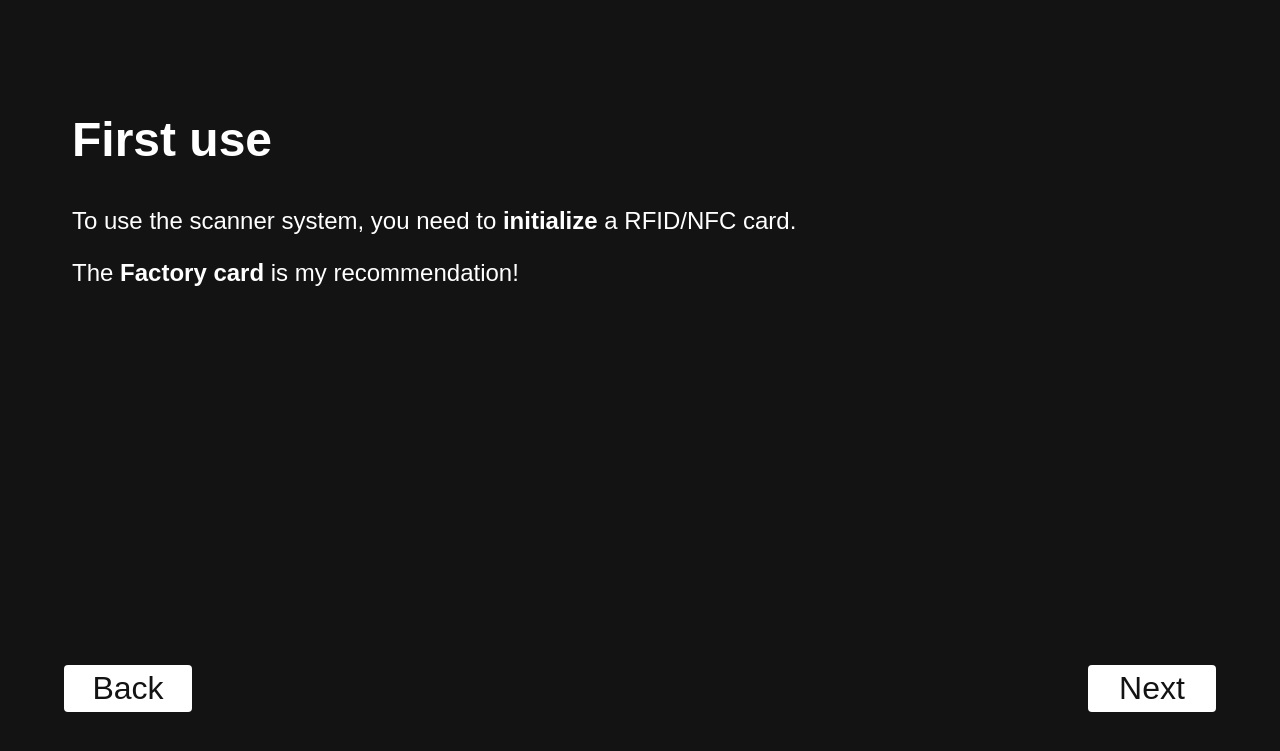
After one commit to marvin-kolja/code_lib_flask, a Flask app: page /first/intro in a window 1280 px wide. The commit adds this page. Shown: the top 751 px of the page. Run offline with Flask 2, Linux system fonts and the light colour scheme.

Commit message:
added a lot new sites and design

```diff
--- a/app.py
+++ b/app.py
@@ -1,25 +1,98 @@
-from flask import Flask, render_template
-from flask_sqlalchemy import SQLAlchemy
+from flask import Flask, render_template, redirect, url_for, request
 from datetime import datetime
 import sqlite3
+from time import sleep
+import sys
+import random
+import RPi.GPIO as GPIO
+from mfrc522 import SimpleMFRC522
+
 
 app = Flask(__name__)
-
+reader = SimpleMFRC522()
 
 @app.route('/')
 def index():
-    # return render_template('index.html')
 
-    database_contents = ''
+    # database_contents = ''
 
-    conn = sqlite3.connect('sqlite/library.db')
-    try:
-        c = conn.cursor()
-        rows = c.execute('SELECT * FROM book_book')
-        for row in rows:
-            database_contents += f"<p>{row}</p>\n"
-        return '<h1>Database Content test:</h1>' + database_contents
-    finally:
-        conn.close()
+    # conn = sqlite3.connect('sqlite/library.db')
+    # try:
+    #     c = conn.cursor()
+    #     rows = c.execute('SELECT * FROM book_book')
+    #     for row in rows:
+    #         database_contents += f"{row}\n\n"
+    #     msg = 'Database Content test:' + database_contents
+    # finally:
+    #     return render_template('index.html', msg = msg)
+    #     conn.close()
+    x = datetime.now()
+    x = x.strftime("%a" + " " + "%H" + ":" + "%M")
+
+    return render_template('index.html', date = x)
+
+@app.route('/chooselogin', methods = ['POST', 'GET'])
+def chooselogin():
+    if request.method == 'POST':
+        if request.form['button'] == 'Log in':
+            return redirect(url_for('login'))
+        elif request.form['button'] == 'First use':
+            return redirect(url_for('firstuse'))
+        else:
+            return render_template('choose.html')
+
+    else:
+        return render_template('choose.html')
+
+@app.route('/first/intro', methods = ['POST', 'GET'])
+def firstuse():
+    if request.method == 'POST':
+        if 'back' in request.form:
+            return redirect(url_for('chooselogin'))
+        elif 'next' in request.form:
+            return redirect(url_for('scancardFirst'))
+        else:
+            return render_template('firstuse.html')
+    else:
+        return render_template('firstuse.html')
+
+
+@app.route('/first/scancard')
+def scancardFirst():
+        while True:
+            try:
+                id = int(reader.read_id())
+                return id
+            except:
+                # print ("Something went wrong with with the reader...")
+                raise
+            else:
+                break
+
+@app.route('/first/form')
+def cardrecognized():
+    # Needs input
+    return render_template('email.html')
+
+
+@app.route('/first/confirm', methods = ['POST', 'GET'])
+def emailconfirm():
+    # Has to talk to the e-mail confirmation...
+    # For the MVP just talk to database
+    if request.method == 'POST':
+        first_name = request.form['first']
+        last_name = request.form['last']
+        email = (first_name + last_name + "@code.berlin")
+        return email
+    else:
+        return "doesn't work"
+
+@app.route('/fu-done ')
+def doneFirst():
+    # Needs name of user
+    pass
+
+
+
 if __name__ == "__main__":
     app.run(debug=True, host='0.0.0.0')
--- /dev/null
+++ b/static/css/choose.css
@@ -0,0 +1,9 @@
+div {
+    position: absolute;
+    border-radius: 5px;
+    width: 40%;
+    height: 50%;
+    top: 20%;
+    left: 50%;
+    margin-left: -20%;
+  }
--- a/static/css/main.css
+++ b/static/css/main.css
@@ -4,10 +4,60 @@
 }
 
 body {
-    margin: 0;
     font-family: sans-serif;
     color: var(--main-font-color);
     background-color: var(--main-bg-color);
-    height: 100%;
+    padding: 5%;
+}
+
+h1 {
+    font-size: 64px;
+}
+
+h2 {
+    font-size: 48px;
+}
+
+p {
+    font-size: 24px;
+}
+
+input[type=submit] {
     width: 100%;
+    font-size: 32px;
+    background-color: white;
+    color: #131313;
+    padding: 5px 5px;
+    margin: 8px 0;
+    border: none;
+    border-radius: 4px;
+    cursor: pointer;
+  }
+
+input[type=submit]:hover {
+    background-color: #dfdfdf;
 }
+
+input[name = back] {
+    position: absolute;
+    bottom: 10%;
+    left: 5%;
+    width: 10%;
+    background-color: var(--main-font-color);
+}
+
+input[name = back]:hover {
+    background-color: #dfdfdf;
+}
+
+input[name = next] {
+    position: absolute;
+    bottom: 10%;
+    right: 5%;
+    width: 10%;
+    background-color: var(--main-font-color);
+}
+
+input[name = next]:hover {
+    background-color: #dfdfdf;
+}
--- a/templates/base.html
+++ b/templates/base.html
@@ -5,6 +5,7 @@
     <meta name="viewport" content="width=device-width, initial-scale=1.0">
     <meta http-equiv="X-UA-Compatible" content="ie=edge">
     <link rel="stylesheet" href="{{ url_for('static', filename='css/main.css') }}">
+    {% block css %}{% endblock %}
     {% block head %}{% endblock %}
 </head>
 <body>
--- /dev/null
+++ b/templates/firstuse.html
@@ -0,0 +1,23 @@
+{% extends 'base.html' %}
+
+{% block css %}
+<link rel="stylesheet" href="{{ url_for('static', filename='css/choose.css') }}">
+{% endblock %}
+
+{% block head %}
+<title>First use</title>
+{% endblock %}
+
+{% block body %}
+
+<h2>First use</h2>
+<p>To use the scanner system, you need to <strong>initialize</strong> a RFID/NFC card.</p>
+<p></p>
+<p>The <strong>Factory card</strong> is my recommendation!</p>
+
+
+<form action = "/first/intro" method = "post">
+    <p><input type = "submit" name = "back" value = "Back"/></p>
+    <p><input type = "submit" name = "next" value = "Next"/></p>
+</form>
+{% endblock %}
```
Also changed, not shown: static/css/index.css (added, +22 -0 lines), templates/choose.html (added, +19 -0 lines), templates/email.html (added, +18 -0 lines), templates/index.html (+7 -1 lines).
